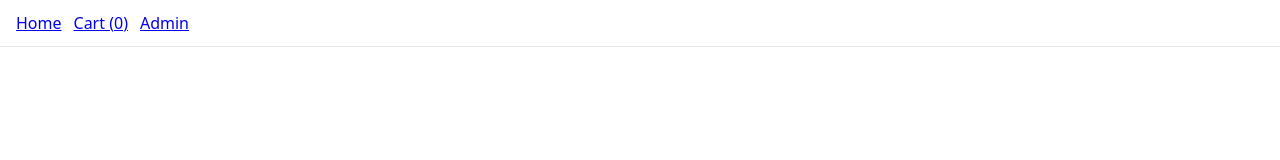
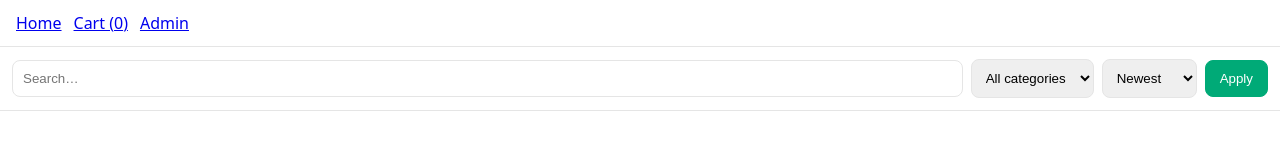
Before and after one commit to harshitsingh85420/brajherbals-site, a plain HTML site: page shop.html in a window 1280 px wide. Drawn offline with Linux system fonts and the light colour scheme; no server answers.

Commit message:
Update shop.html

```diff
--- a/shop.html
+++ b/shop.html
@@ -5,6 +5,8 @@
   :root{--bord:#e5e5e5;--brand:#0a7;--fg:#111}*{box-sizing:border-box}
   body{margin:0;font-family:system-ui,Arial;color:var(--fg)}
   header{padding:12px 16px;border-bottom:1px solid var(--bord);display:flex;gap:12px;align-items:center}
+  .bar{display:flex;gap:8px;align-items:center;padding:12px;border-bottom:1px solid var(--bord)}
+  .bar input,.bar select{padding:10px;border:1px solid var(--bord);border-radius:8px}
   .grid{display:grid;grid-template-columns:repeat(auto-fill,minmax(220px,1fr));gap:16px;padding:16px}
   .card{border:1px solid var(--bord);border-radius:12px;padding:12px;background:#fff}
   .card img{width:100%;height:180px;object-fit:cover;border-radius:8px}
@@ -17,13 +19,39 @@
   <a href="/admin/">Admin</a>
 </header>
 
+<div class="bar">
+  <input id="q" placeholder="Search…" style="flex:1">
+  <select id="cat">
+    <option value="">All categories</option>
+    <option value="Candles">Candles</option>
+    <option value="Gulal">Gulal</option>
+  </select>
+  <select id="sort">
+    <option value="newest">Newest</option>
+    <option value="price_asc">Price ↑</option>
+    <option value="price_desc">Price ↓</option>
+    <option value="title_asc">Title A–Z</option>
+    <option value="title_desc">Title Z–A</option>
+  </select>
+  <button class="btn" onclick="list()">Apply</button>
+</div>
+
 <main id="list" class="grid"></main>
 
 <script src="/js/cart.js"></script>
 <script>
 async function list(){
-  const r = await fetch('/api/products');              // D1 public endpoint
+  const u = new URL('/api/products', location.origin);
+  const q = document.getElementById('q').value.trim();
+  const cat = document.getElementById('cat').value;
+  const sort = document.getElementById('sort').value;
+  if(q) u.searchParams.set('q', q);
+  if(cat) u.searchParams.set('category', cat);
+  if(sort) u.searchParams.set('sort', sort);
+
+  const r = await fetch(u);
   const items = await r.json();
+
   const el = document.getElementById('list'); el.innerHTML='';
   items.forEach(p=>{
     const card=document.createElement('div'); card.className='card';
```
